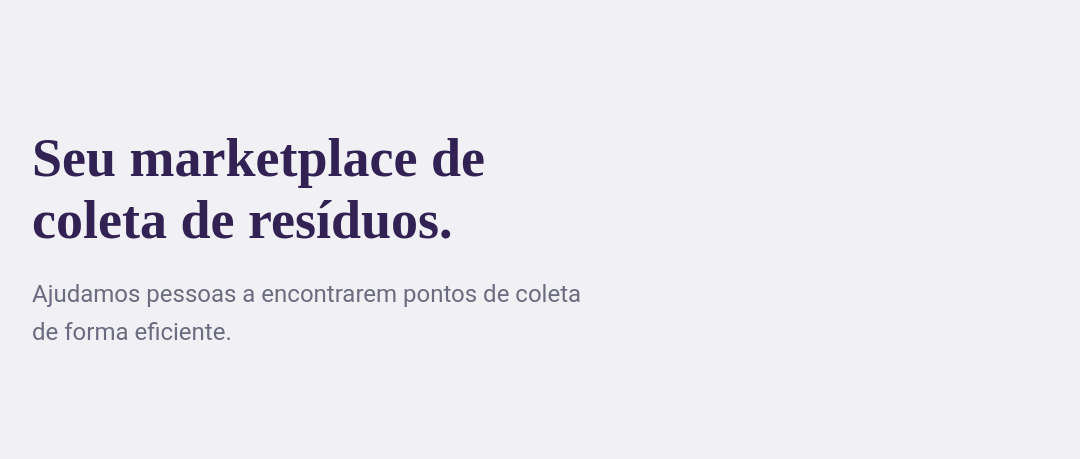
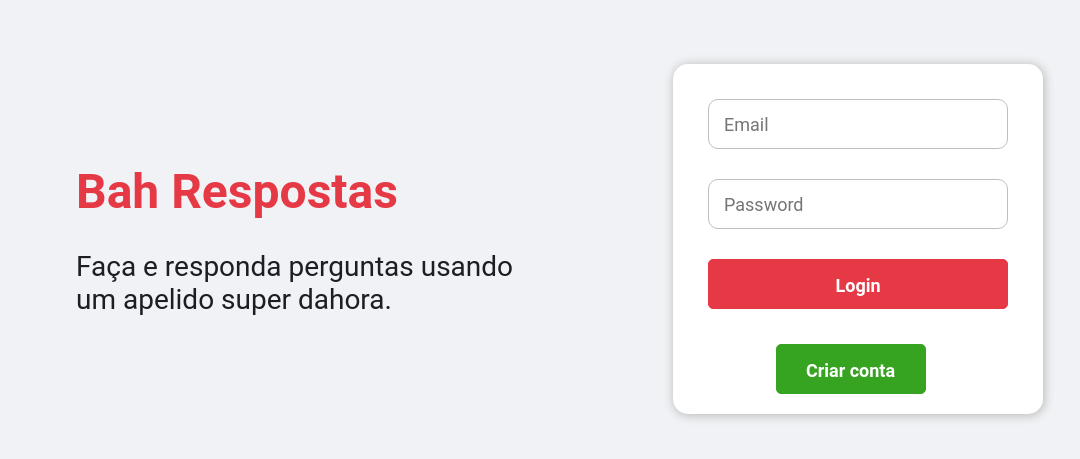
Before and after one commit to FernandoHeisser/ifsul-frameworks-project, a React (Create React App) app in the folder web/: page / in a window 1280 px wide. Shown: the part 161-620 px from the top of the page, without its empty margins (88-1168 px from the left). Built offline with nearby package versions, Linux system fonts and the light colour scheme; the HTML template or start-up script is replaced by a standard one.

Commit message:
creating login page

```diff
--- a/web/src/App.css
+++ b/web/src/App.css
@@ -1,7 +1,7 @@
 :root {
-    --primary-color: #34CB79;
-    --title-color: #322153;
-    --text-color: #6C6C80;
+    --primary-color: #457B9D;
+    --title-color: #E63946;
+    --text-color: #1C1E21;
   }
 
   * {
@@ -11,7 +11,7 @@
   }
 
   body {
-    background: #F0F0F5;
+    background: #F0F2F5;
     -webkit-font-smoothing: antialiased;
     color: var(--text-color);
   }
@@ -22,5 +22,4 @@
 
   h1, h2, h3, h4, h5, h6 {
     color: var(--title-color);
-    font-family: Ubuntu;
   }
--- /dev/null
+++ b/web/src/pages/Home/index.tsx
@@ -0,0 +1,15 @@
+import React from 'react';
+
+const Login = () => {
+    return (
+        <div id="page-home">
+            <div className="content">
+                <main>
+                    <h1>Seu marketplace de coleta de resíduos.</h1>
+                    <p>Ajudamos pessoas a encontrarem pontos de coleta de forma eficiente.</p>
+                </main>
+            </div>
+        </div>
+    );
+}
+export default Login;
--- a/web/src/pages/Login/index.tsx
+++ b/web/src/pages/Login/index.tsx
@@ -1,16 +1,22 @@
 import React from 'react';
 import './styles.css';
 
-const Login = () =>{
-    return(
-        <div id="page-home">
-            <div className="content">
-                <main>
-                    <h1>Seu marketplace de coleta de resíduos.</h1>
-                    <p>Ajudamos pessoas a encontrarem pontos de coleta de forma eficiente.</p>
-                </main>
+const Login = () => {
+    return (
+        <main>
+            <div className='left'>
+                <h1>Bah Respostas</h1>
+                <p>Faça e responda perguntas usando um apelido super dahora.</p>
             </div>
-        </div>
+            <div className='right'>
+                <input required type='email' placeholder="Email" />
+                <input required type="password" placeholder="Password" />
+                <button className='login' >Login</button>
+                <div className='center'>
+                    <button className='register'>Criar conta</button>
+                </div>
+            </div>
+        </main>
     );
 }
 export default Login;
--- a/web/src/pages/Login/styles.css
+++ b/web/src/pages/Login/styles.css
@@ -1,96 +1,83 @@
-#page-home {
+main {
+    display: flex;
+    justify-content: center;
+    align-items: center;
     height: 100vh;
 }
-
-#page-home .content {
-    width: 100%;
-    height: 100%;
-    max-width: 1100px;
-    margin: 0 auto;
-    padding: 0 30px;
+.left {
     display: flex;
     flex-direction: column;
-    align-items: flex-start;
+    width: 40%;
+    margin: 50px;
 }
-
-#page-home .content header {
-    margin: 48px 0 0;
+.left h1 {
+    font-size: 48px;
+    margin: 15px;
 }
-
-#page-home .content main {
-    flex: 1;
-    max-width: 560px;
+.left p {
+    font-size: 28px;
+    margin: 15px;
+}
+.right {
     display: flex;
     flex-direction: column;
-    justify-content: center;
+    padding: 20px;
+    background-color: white;
+    border-radius: 15px;
+    margin: 50px;
+    box-shadow: 1px 1px 10px 1px #BEBEBE;
 }
-
-#page-home .content main h1 {
-    font-size: 54px;
-    color: var(--title-color);
+.right input {
+    height: 50px;
+    width: 300px;
+    padding: 15px;
+    margin: 15px;
+    font-size: 18px;
+    border-radius: 10px;
+    border: solid 1px #BEBEBE;
 }
-
-#page-home .content main p {
-    font-size: 24px;
-    margin-top: 24px;
-    line-height: 38px;
+.right input:focus {
+    outline: none !important;
+    border: solid 2px var(--title-color);
 }
-
-#page-home .content main a {
-    width: 100%;
-    max-width: 360px;
-    height: 72px;
-    background: var(--primary-color);
-    border-radius: 8px;
-    text-decoration: none;
-    display: flex;
-    align-items: center;
-    overflow: hidden;
-    margin-top: 40px;
-}
-
-#page-home .content main a span {
-    display: block;
-    background: rgba(0, 0, 0, 0.08);
-    width: 72px;
-    height: 72px;
-    display: flex;
-    align-items: center;
-    justify-content: center;
+.right .login {
+    height: 50px;
+    width: 300px;
+    padding: 15px;
+    margin: 15px;
+    font-size: 18px;
+    border-radius: 5px;
+    color: #fff;
+    font-weight: bold;
+    background-color: var(--title-color);
+    border: solid 1px var(--title-color);
     transition: background-color 0.2s;
 }
-
-#page-home .content main a span svg {
-    color: #FFF;
-    width: 20px;
-    height: 20px;
+.right .login:focus {
+    background-color: #f18e96;
 }
-
-#page-home .content main a strong {
-    flex: 1;
-    text-align: center;
-    color: #FFF;
+.right .login:hover {
+    background-color: #9f141f;
+    cursor: pointer;
 }
-
-#page-home .content main a:hover {
-    background: #2FB86E;
+.right .register {
+    height: 50px;
+    width: 150px;
+    padding: 15px;
+    margin: 20px 0 0 25%;
+    font-size: 18px;
+    border-radius: 5px;
+    color: #fff;
+    font-weight: bold;
+    background-color: #36A420;
+    border: solid 1px #36A420;
+    transition: background-color 0.2s;
 }
-
-@media(max-width: 900px) {
-    #page-home .content {
-        align-items: center;
-        text-align: center;
-    }
-    #page-home .content header {
-        margin: 48px auto 0;
-    }
-    #page-home .content main {
-        align-items: center;
-    }
-    #page-home .content main h1 {
-        font-size: 42px;
-    }
-    #page-home .content main p {
-        font-size: 24px;
-    }
+.right .register:focus {
+    background-color: #b5eeaa;
+    pointer-events: none;
 }
+.right .register:hover {
+    background-color: #47883a;
+    cursor: pointer;
+}
--- a/web/src/routes.tsx
+++ b/web/src/routes.tsx
@@ -2,11 +2,13 @@ import React from 'react';
 import {Route, BrowserRouter} from 'react-router-dom';
 
 import Login from './pages/Login';
+import Home from './pages/Home';
 
 const Routes = () =>{
     return (
         <BrowserRouter >
             <Route component={Login} path="/" exact />
+            <Route component={Home} path="/home" />
         </BrowserRouter>
     );
 }
```
